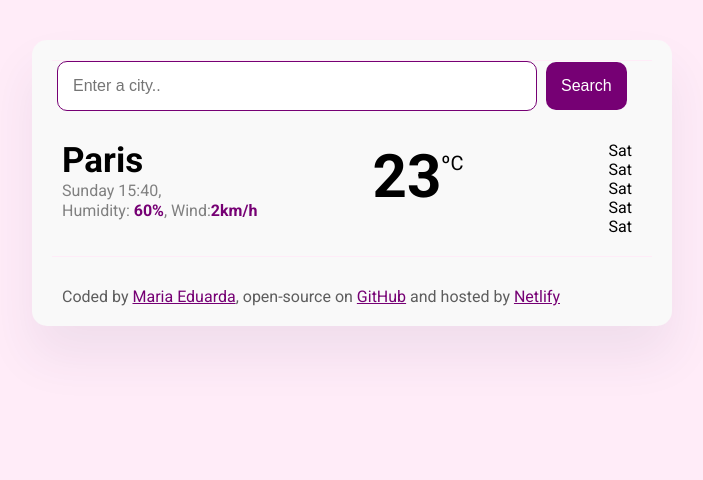
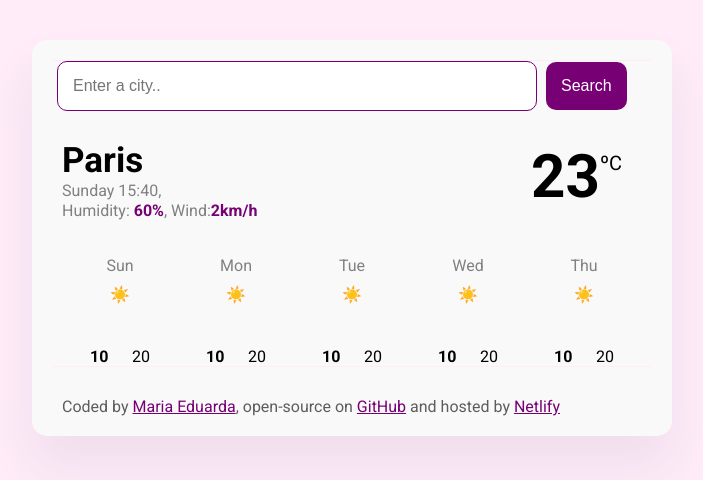
Before and after one commit to mediasnunes/week-7, a plain HTML site: page index.html in a window 1280 px wide. Shown: the whole page, without its empty margins (288-991 px from the left). Drawn offline with nearby package versions, Linux system fonts and the light colour scheme; no server answers; a web font is replaced by a local one.

Commit message:
forecast html css e js

```diff
--- a/index.html
+++ b/index.html
@@ -46,39 +46,9 @@
                 <div class="temperature-value" id="temperature"> 23 </div>
                 <div class="unit">ºC</div>
         </div>
-
-        <div class="forecast">
-            <div class="current-day">
-                <div class="day1"> Sat </div>
-                <div class="icon"></div>
-                <div class="min-temp"></div>
-                <div class="max-temp"></div>
+        </div>
+        <div class="forecast" id="forecast">
             </div>
-            <div class="next-day">
-                <div class="day1"> Sat </div>
-                <div class="icon"></div>
-                <div class="min-temp"></div>
-                <div class="max-temp"></div>
-            </div>
-            <div class="day-2">
-                <div class="day1"> Sat </div>
-                <div class="icon"></div>
-                <div class="min-temp"></div>
-                <div class="max-temp"></div>
-            </div>
-            <div class="day-3">
-                <div class="day1"> Sat </div>
-                <div class="icon"></div>
-                <div class="min-temp"></div>
-                <div class="max-temp"></div>
-            </div>
-            <div class="day-4">
-                <div class="day1"> Sat </div>
-                <div class="icon"></div>
-                <div class="min-temp"></div>
-                <div class="max-temp"></div>
-            </div>
-        </div>
  </main>
     <footer>
         Coded by <a href="https://github.com/mediasnunes"> Maria Eduarda</a>,
--- a/src/index.css
+++ b/src/index.css
@@ -94,7 +94,33 @@ main{
 }
 
 .forecast{
+    display: flex;
+    justify-content: space-around;
     padding: 0px 10px 0px;
+    text-align: center;
+    margin-top: 15px;
+}
+
+.day{
+    margin-bottom: 10px;
+    color: gray;
+    font-size: 16px;
+}
+
+.icon{
+    width: 60px;
+    height: 60px;
+    padding: 0px 0px 2px;
+}
+
+.temperatures{
+    display: flex;
+    justify-content: space-between;
+}
+
+.min-max-temperature{
+    color: #760074;
+    padding: 0px 0px 10px;
 }
 
 
--- a/src/index.js
+++ b/src/index.js
@@ -51,8 +51,35 @@ let currentTime = new Date();
 let weekDay = weekDays[currentTime.getDay()];
 let hour = currentTime.getHours();
 let minutes = currentTime.getMinutes();
+if (minutes<10) {
+    minutes = `0${minutes}`;
+}
 let date = document.querySelector("#time");
 let formatedDate = `${weekDay} ${hour}:${minutes}`;
 
 date.innerHTML = `${formatedDate}`;
+
+function displayForecast() {
+let forecastElement = document.querySelector("#forecast");
+let days= ["Sun", "Mon", "Tue", "Wed", "Thu"];
+let forecastHtml = "";
+
+days.forEach(function(day) {
+    forecastHtml =
+      forecastHtml +
+      `
+                <div class="forecast-day">
+                <div class="day"> ${day} </div>
+                <div class="icon">☀️</div>
+                <div class="temperatures">
+                    <div class="min-max-temp"><strong>10</strong></div>
+                    <div class="min-max-temp">20</div>
+                </div>
+                </div>`;
+            }
+        );
+        forecastElement.innerHTML = forecastHtml;
+}
+
 searchCity("Paris");
+displayForecast();
```
Also changed, not shown: 1 other file.
